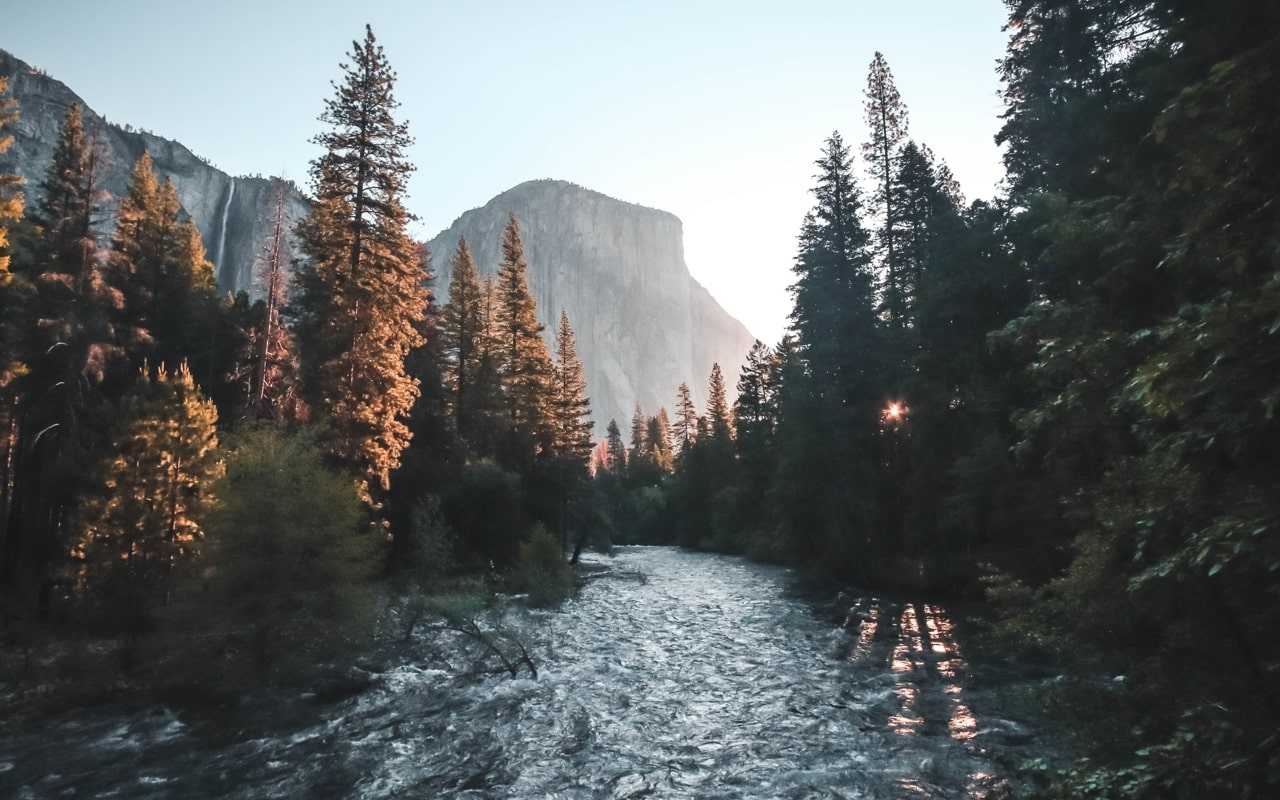
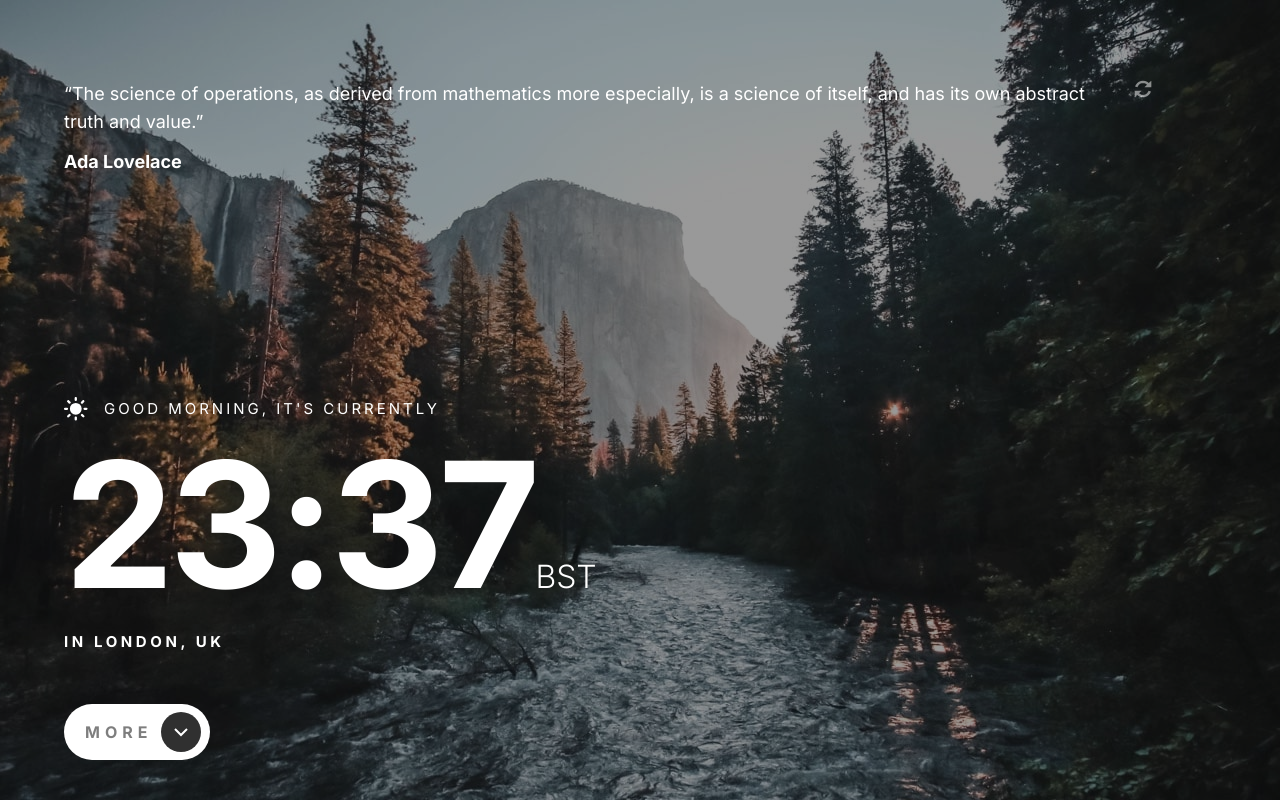
Before and after one commit to peternguyen777/fem-bitcoin-clock, a Next.js app: page / in a window 1280 px wide. Built offline with nearby package versions, Linux system fonts and the light colour scheme.

Commit message:
mobile view

```diff
--- /dev/null
+++ b/components/BackgroundImages.js
@@ -0,0 +1,72 @@
+import React from "react";
+import Image from "next/image";
+
+const BackgroundImages = (props) => {
+  return (
+    <React.Fragment>
+      {props.day ? (
+        <>
+          <div className='relative h-screen w-full overflow-hidden sm:hidden'>
+            <Image
+              src='/mobile/bg-image-daytime.jpg'
+              alt=''
+              layout='fill'
+              objectFit='cover'
+              quality={100}
+            />
+          </div>
+          <div className='relative hidden h-screen w-full overflow-hidden sm:flex lg:hidden'>
+            <Image
+              src='/tablet/bg-image-daytime.jpg'
+              alt=''
+              layout='fill'
+              objectFit='cover'
+              quality={100}
+            />
+          </div>
+          <div className='relative hidden h-screen w-full overflow-hidden lg:flex'>
+            <Image
+              src='/desktop/bg-image-daytime.jpg'
+              alt=''
+              layout='fill'
+              objectFit='cover'
+              quality={100}
+            />
+          </div>
+        </>
+      ) : (
+        <>
+          <div className='relative h-screen w-full overflow-hidden sm:hidden'>
+            <Image
+              src='/mobile/bg-image-nighttime.jpg'
+              alt=''
+              layout='fill'
+              objectFit='cover'
+              quality={100}
+            />
+          </div>
+          <div className='relative hidden h-screen w-full sm:flex lg:hidden'>
+            <Image
+              src='/tablet/bg-image-nighttime.jpg'
+              alt=''
+              layout='fill'
+              objectFit='cover'
+              quality={100}
+            />
+          </div>
+          <div className='relative hidden h-screen w-full overflow-hidden lg:flex'>
+            <Image
+              src='/desktop/bg-image-nighttime.jpg'
+              alt=''
+              layout='fill'
+              objectFit='cover'
+              quality={100}
+            />
+          </div>
+        </>
+      )}
+    </React.Fragment>
+  );
+};
+
+export default BackgroundImages;
--- /dev/null
+++ b/components/ButtonSmall.js
@@ -0,0 +1,36 @@
+import React from "react";
+import Image from "next/image";
+
+const ButtonSmall = (props) => {
+  return (
+    <div
+      className='flex h-[39px] w-[115px] items-center justify-between rounded-full bg-white pl-[17px] pr-[4px] sm:h-[56px] sm:w-[146px] sm:pl-[21px] sm:pr-[9px]'
+      onClick={props.onClick}
+    >
+      <h6 className='text-[12px] font-bold leading-[14px] tracking-[3.75px] opacity-50 sm:text-[16px] sm:leading-[28px] sm:tracking-[5px]'>
+        {props.expander ? "LESS" : "MORE"}
+      </h6>
+      <div className='relative flex h-[32px] w-[32px] items-center justify-center rounded-full bg-charcoal hover:bg-[#999999] sm:h-[40px] sm:w-[40px]'>
+        {props.expander ? (
+          <svg
+            width='40'
+            height='40'
+            xmlns='http://www.w3.org/2000/svg'
+            className=''
+          >
+            <g fill='none' fill-rule='evenodd'>
+              {/* <circle fill='#303030' cx='20' cy='20' r='20' /> */}
+              <path stroke='#FFF' stroke-width='2' d='M14 23l6-6 6 6' />
+            </g>
+          </svg>
+        ) : (
+          <svg width='14' height='9' xmlns='http://www.w3.org/2000/svg'>
+            <path stroke='#FFF' stroke-width='2' fill='none' d='m1 1 6 6 6-6' />
+          </svg>
+        )}
+      </div>
+    </div>
+  );
+};
+
+export default ButtonSmall;
--- /dev/null
+++ b/pages/_document.js
@@ -0,0 +1,28 @@
+import Document, { Html, Head, Main, NextScript } from "next/document";
+
+class MyDocument extends Document {
+  render() {
+    return (
+      <Html>
+        <Head>
+          <link rel='preconnect' href='https://fonts.googleapis.com' />
+          <link
+            rel='preconnect'
+            href='https://fonts.gstatic.com'
+            crossOrigin='true'
+          />
+          <link
+            href='https://fonts.googleapis.com/css2?family=Inter:wght@300;400;700&display=swap'
+            rel='stylesheet'
+          />
+        </Head>
+        <body>
+          <Main />
+          <NextScript />
+        </body>
+      </Html>
+    );
+  }
+}
+
+export default MyDocument;
--- a/pages/index.js
+++ b/pages/index.js
@@ -1,9 +1,16 @@
 import Head from "next/head";
 import Image from "next/image";
 import { useState } from "react";
+import ButtonSmall from "../components/ButtonSmall";
+import BackgroundImages from "../components/BackgroundImages";
 
 export default function Home() {
   const [day, setDay] = useState(true);
+  const [menuToggle, setMenuToggle] = useState(false);
+
+  const menuToggleHandler = () => {
+    setMenuToggle(!menuToggle);
+  };
 
   return (
     <div>
@@ -14,67 +21,63 @@ export default function Home() {
       </Head>
 
       <main>
-        {day ? (
-          <>
-            <div className='relative h-screen w-full overflow-hidden sm:hidden'>
-              <Image
-                src='/mobile/bg-image-daytime.jpg'
+        <div className='absolute z-20 flex h-screen flex-col justify-between px-[26px] pt-8 pb-10 sm:pl-16 sm:pr-32 sm:pt-20'>
+          <div className='flex justify-between'>
+            <div className=''>
+              <p className='mb-2 text-[12px] leading-[22px] text-white sm:mb-3 sm:text-[18px] sm:leading-[28px]'>
+                “The science of operations, as derived from mathematics more
+                especially, is a science of itself, and has its own abstract
+                truth and value.”
+              </p>
+              <p className='text-[12px] font-bold leading-[22px] text-white sm:text-[18px] sm:leading-[28px]'>
+                Ada Lovelace
+              </p>
+            </div>
+            <img
+              src='/desktop/icon-refresh.svg'
               alt=''
-                layout='fill'
-                objectFit='cover'
-                quality={100}
+              className='ml-4 h-[18px] w-[18px]'
             />
           </div>
-            <div className='relative hidden h-screen w-full overflow-hidden sm:flex md:hidden'>
+          <div>
+            <div className='mb-4 flex items-center'>
+              {day ? (
                 <Image
-                src='/tablet/bg-image-daytime.jpg'
+                  src='/desktop/icon-sun.svg'
                   alt=''
-                layout='fill'
-                objectFit='cover'
-                quality={100}
+                  height={24}
+                  width={24}
                 />
+              ) : (
+                <Image
+                  src='/desktop/icon-moon.svg'
+                  alt=''
+                  height={24}
+                  width={23}
+                />
+              )}
+              <h6 className='ml-4 leading-[25px] tracking-[3px] text-white'>
+                {day ? "Good Morning" : "Good Evening"}
+                <span className='hidden sm:inline-block'>, It's Currently</span>
+              </h6>
             </div>
-            <div className='relative hidden h-screen w-full overflow-hidden md:flex'>
-              <Image
-                src='/desktop/bg-image-daytime.jpg'
-                alt=''
-                layout='fill'
-                objectFit='cover'
-                quality={100}
-              />
+            <div className='mb-4'>
+              <h1 className='inline-block align-baseline text-[100px] leading-[100px] text-white sm:text-[175px] sm:leading-[175px]'>
+                23:37
+                <span className='font-inter text-[15px] font-light uppercase leading-[28px] tracking-[0px] text-white sm:text-[32px] sm:leading-[28px]'>
+                  BST
+                </span>
+              </h1>
             </div>
-          </>
-        ) : (
-          <>
-            <div className='relative h-screen w-full overflow-hidden sm:hidden'>
-              <Image
-                src='/mobile/bg-image-nighttime.jpg'
-                alt=''
-                layout='fill'
-                objectFit='cover'
-                quality={100}
-              />
+            <h6 className='mb-12 font-bold text-white sm:tracking-[3.6px]'>
+              in LONDON, UK
+            </h6>
+            <ButtonSmall expander={menuToggle} onClick={menuToggleHandler} />
           </div>
-            <div className='relative hidden h-screen w-full sm:flex md:hidden'>
-              <Image
-                src='/tablet/bg-image-nighttime.jpg'
-                alt=''
-                layout='fill'
-                objectFit='cover'
-                quality={100}
-              />
         </div>
-            <div className='relative hidden h-screen w-full overflow-hidden md:flex'>
-              <Image
-                src='/desktop/bg-image-nighttime.jpg'
-                alt=''
-                layout='fill'
-                objectFit='cover'
-                quality={100}
-              />
-            </div>
-          </>
-        )}
+        <div className='absolute z-10 h-full w-full bg-black opacity-40'></div>
+
+        <BackgroundImages day={day} />
       </main>
 
       <footer></footer>
--- a/styles/globals.css
+++ b/styles/globals.css
@@ -2,19 +2,32 @@
 @tailwind components;
 @tailwind utilities;
 
-html,
-body {
-  padding: 0;
-  margin: 0;
-  font-family: -apple-system, BlinkMacSystemFont, Segoe UI, Roboto, Oxygen,
-    Ubuntu, Cantarell, Fira Sans, Droid Sans, Helvetica Neue, sans-serif;
+@layer base {
+  h1 {
+    @apply font-inter text-[200px] font-bold leading-[200px] tracking-[-5px];
+  }
+
+  h2 {
+    @apply font-inter text-[56px] font-bold leading-[68px];
+  }
+
+  h3 {
+    @apply font-inter text-[24px] font-bold uppercase leading-[28px] tracking-[4.8px];
+  }
+
+  h4 {
+    @apply font-inter text-[20px] font-normal uppercase leading-[28px] tracking-[4px];
+  }
+
+  h5 {
+    @apply font-inter text-[18px] font-bold leading-[28px];
+  }
+
+  h6 {
+    @apply font-inter text-[15px] font-normal uppercase leading-[28px] tracking-[3px];
+  }
+
+  p {
+    @apply font-inter text-[18px] font-normal leading-[28px];
+  }
 }
-
-a {
-  color: inherit;
-  text-decoration: none;
-}
-
-* {
-  box-sizing: border-box;
-}
--- a/tailwind.config.js
+++ b/tailwind.config.js
@@ -4,7 +4,14 @@ module.exports = {
     "./components/**/*.{js,ts,jsx,tsx}",
   ],
   theme: {
-    extend: {},
+    extend: {
+      fontFamily: {
+        inter: ["Inter", "sans-serif"],
+      },
+      colors: {
+        charcoal: "#303030",
+      },
+    },
   },
   plugins: [],
 };
```
Lines whose indentation alone changed are shown as unchanged.
